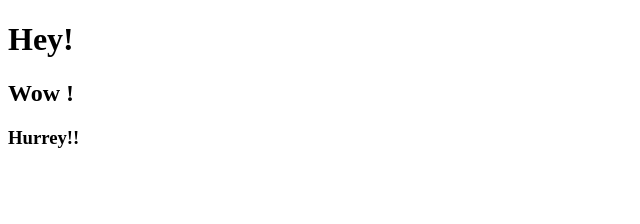
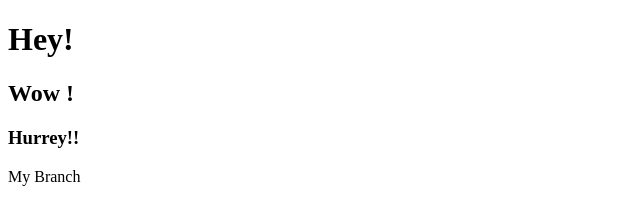
Before and after one commit to Harish-008/Real-Repo, a plain HTML site: page index.html in a window 1280 px wide. Shown: the full height of the page, 0-640 px from the left. Drawn offline with Linux system fonts and the light colour scheme.

Commit message:
a change in branch

```diff
--- a/index.html
+++ b/index.html
@@ -9,5 +9,6 @@
     <h1>Hey!</h1>
     <h2>Wow !</h2>
     <h3>Hurrey!!</h3>
+    <p>My Branch</p>
 </body>
 </html>
```
